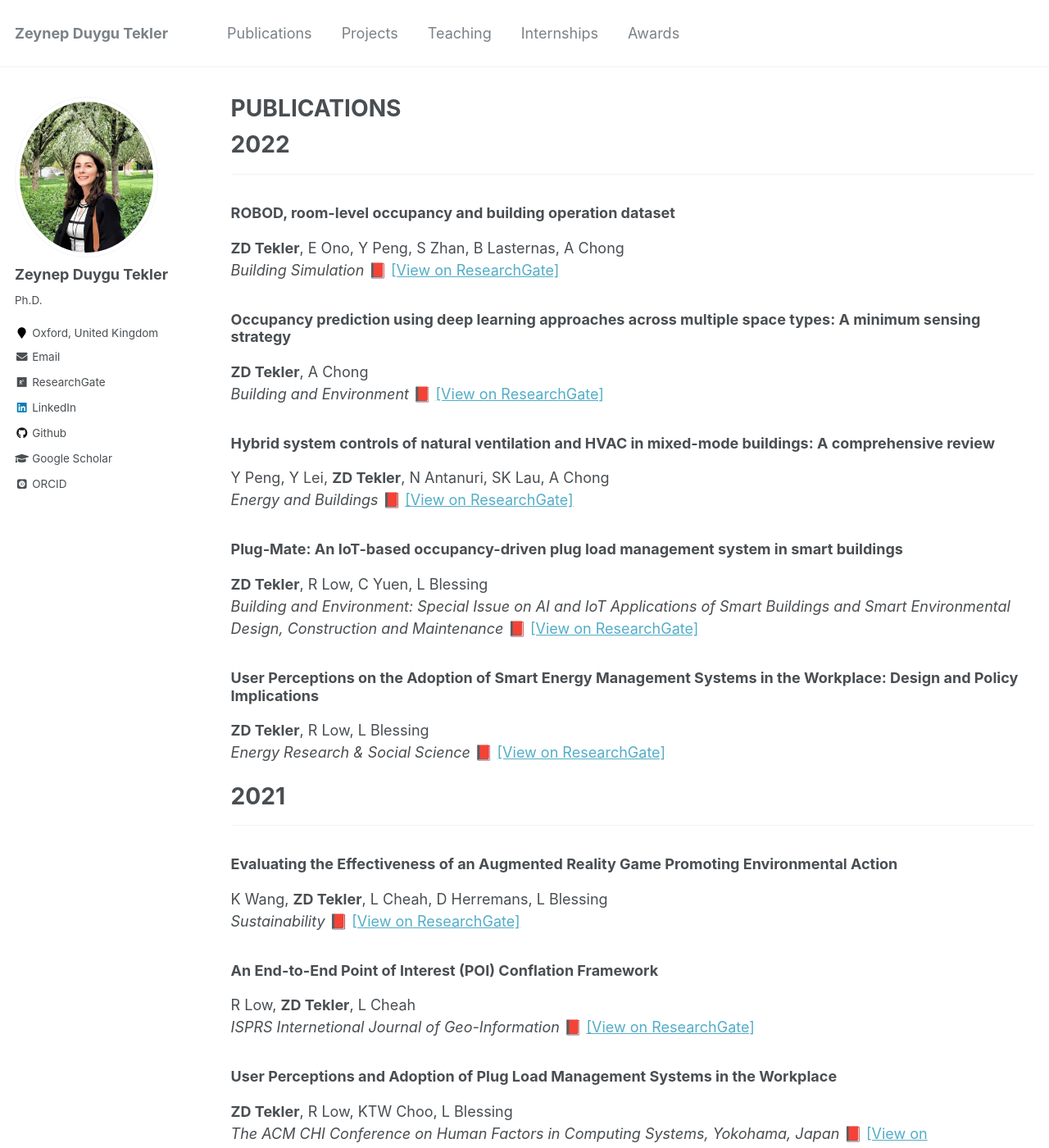
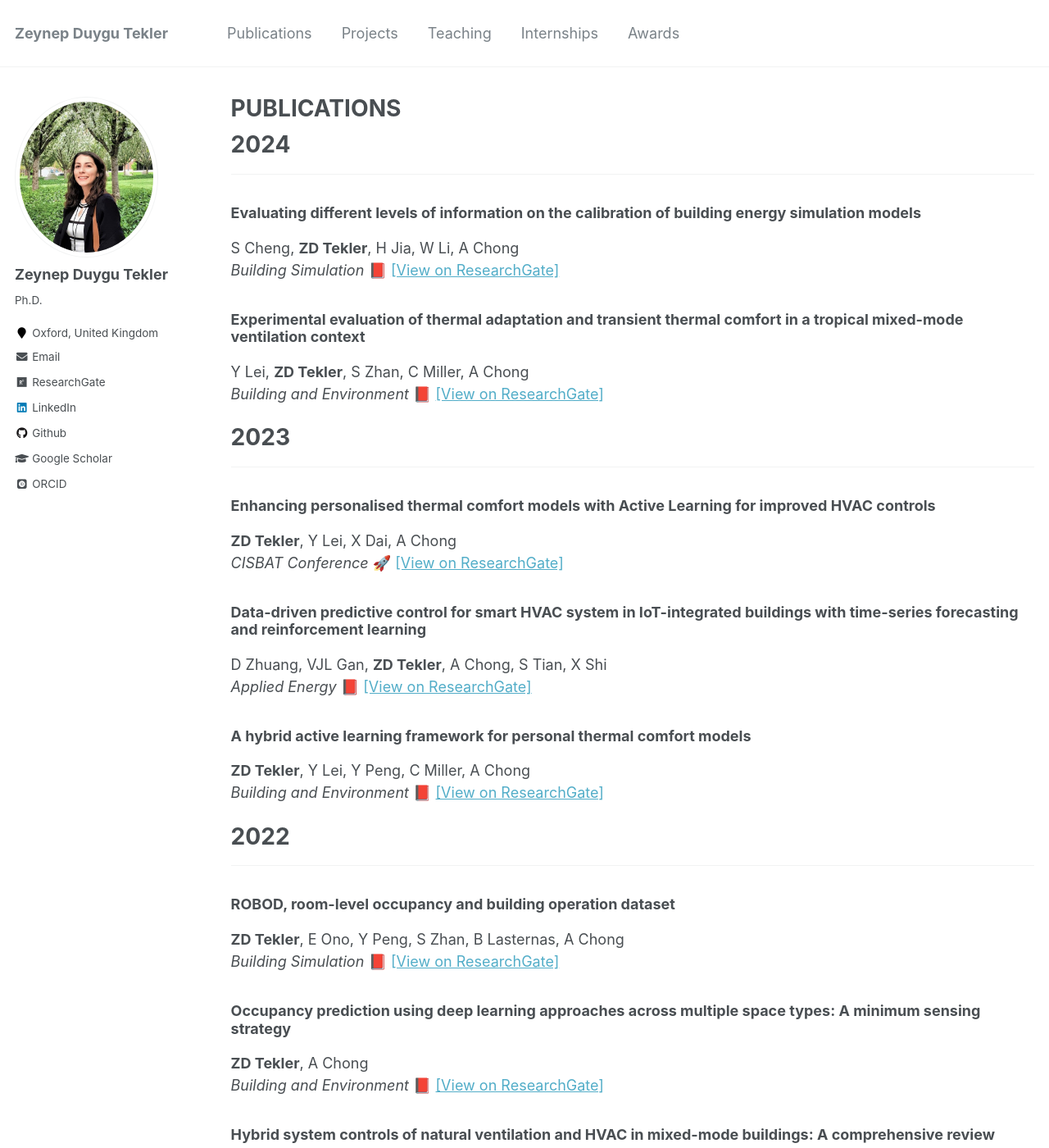
Before and after one commit to zeynepduygutekler/zeynepduygutekler.github.io, a Jekyll site: the page built from _pages/publications.md, in a window 1280 px wide and 1400 px high. Shown: the whole window at 82% size. Built offline with Jekyll 4.4.1, drawn with Linux system fonts in a browser that asks for light colours; emoji names are drawn with the system emoji font; some web fonts are replaced.

Commit message:
publications updated

```diff
--- a/_pages/publications.md
+++ b/_pages/publications.md
@@ -21,6 +21,30 @@ author_profile: true
 <i>Recommended citation: Tekler, Z. D., Low, R., Chung, S. Y., Low, J. S. C., & Blessing, L. (2019). A Waste Management Behavioural Framework of Singapore’s Food Manufacturing Industry using Factor Analysis. Procedia CIRP, 80, 578-583. </i>
 -->
 
+
+# 2024
+___
+### Evaluating different levels of information on the calibration of building energy simulation models
+S Cheng, **ZD Tekler**, H Jia, W Li, A Chong <br/>
+*Building Simulation*  :closed_book: [[View on ResearchGate]](https://www.researchgate.net/publication/378462226_Evaluating_different_levels_of_information_on_the_calibration_of_building_energy_simulation_models)
+
+### Experimental evaluation of thermal adaptation and transient thermal comfort in a tropical mixed-mode ventilation context
+Y Lei, **ZD Tekler**, S Zhan, C Miller, A Chong <br/>
+*Building and Environment*  :closed_book: [[View on ResearchGate]](https://www.researchgate.net/publication/375814403_Experimental_evaluation_of_thermal_adaptation_and_transient_thermal_comfort_in_a_tropical_mixed-mode_ventilation_context)
+
+# 2023
+___
+### Enhancing personalised thermal comfort models with Active Learning for improved HVAC controls
+**ZD Tekler**, Y Lei, X Dai, A Chong <br/>
+*CISBAT Conference* :rocket: [[View on ResearchGate]](https://www.researchgate.net/publication/373977411_Enhancing_personalised_thermal_comfort_models_with_Active_Learning_for_improved_HVAC_controls)
+
+### Data-driven predictive control for smart HVAC system in IoT-integrated buildings with time-series forecasting and reinforcement learning
+D Zhuang, VJL Gan, **ZD Tekler**, A Chong, S Tian, X Shi <br/>
+*Applied Energy* :closed_book: [[View on ResearchGate]](https://www.researchgate.net/publication/369068341_Data-driven_predictive_control_for_smart_HVAC_system_in_IoT-integrated_buildings_with_time-series_forecasting_and_reinforcement_learning)
+
+### A hybrid active learning framework for personal thermal comfort models
+**ZD Tekler**, Y Lei, Y Peng, C Miller, A Chong <br/>
+*Building and Environment* :closed_book: [[View on ResearchGate]](https://www.researchgate.net/publication/368899988_A_hybrid_active_learning_framework_for_personal_thermal_comfort_models)
 
 # 2022
 ___
```
